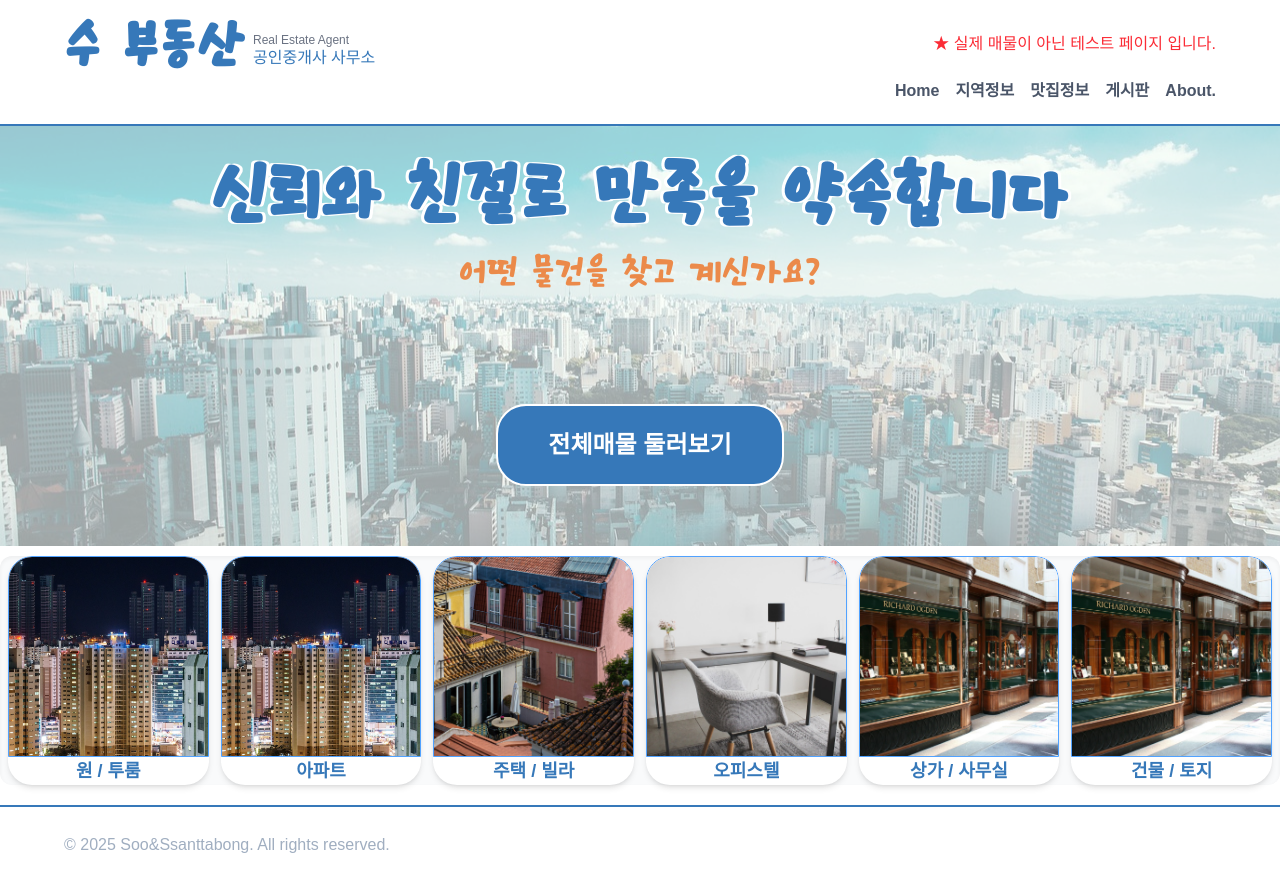
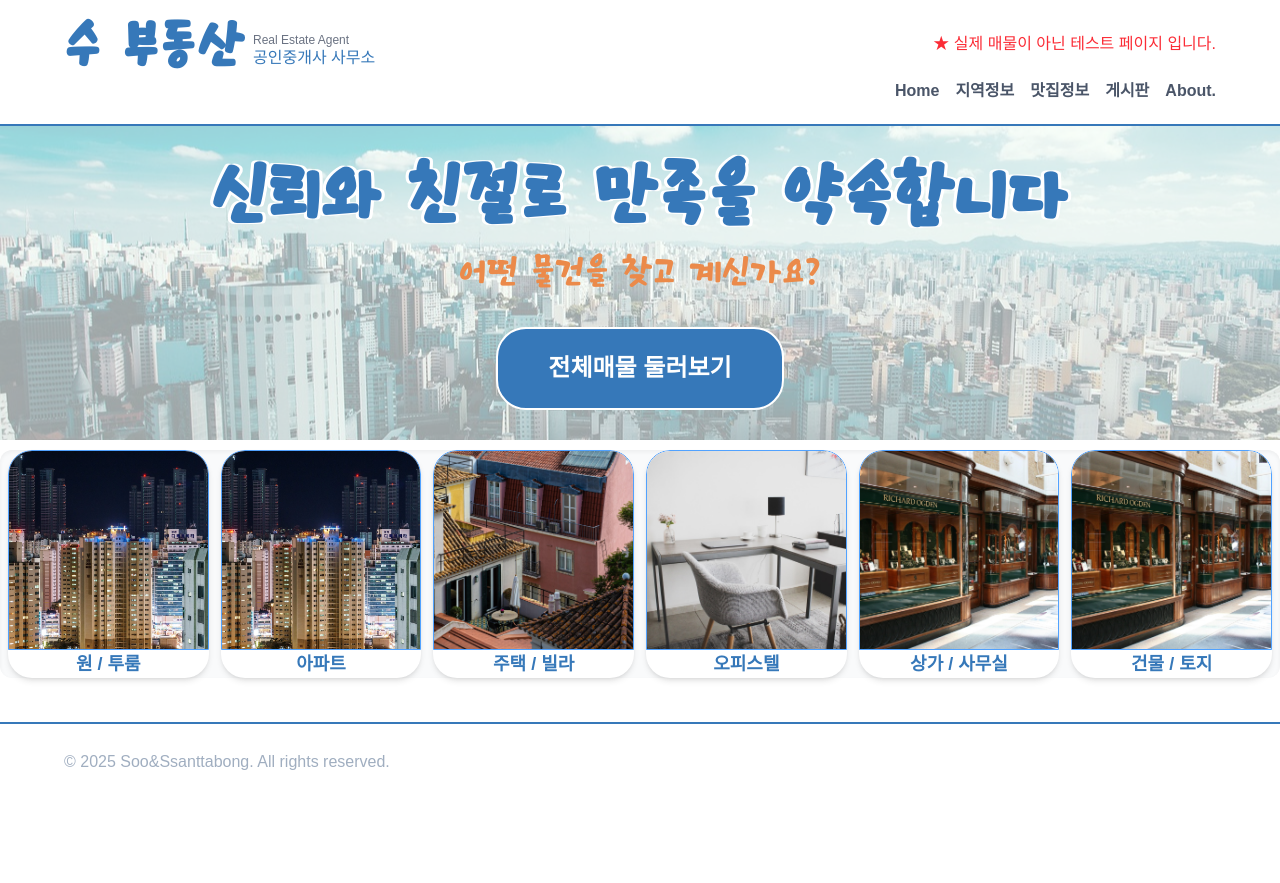
Before and after one commit to Ttabong/ssangttabong, a Next.js app: page / in a window 1280 px wide. After the commit the page ends 800 px from the top, so only its background shows below. Built offline with nearby package versions, Linux system fonts and the light colour scheme.

Commit message:
ui update

```diff
--- a/src/app/globals.css
+++ b/src/app/globals.css
@@ -146,7 +146,7 @@ header {
 .hero_b {
   font-family: 'Noto Sans KR', 'Apple SD Gothic Neo', 'Malgun Gothic', sans-serif;
   text-align: center;
-  margin-bottom: 60px;
+  margin-bottom: 30px;
 
 }
 
--- a/src/app/page.tsx
+++ b/src/app/page.tsx
@@ -26,7 +26,7 @@ export default function Home() {
 
             <p className="mb-6 text-lg">어떤 물건을 찾고 계신가요?</p>
 
-            <br/> <br/> <br/>
+
             <Link href="/listings" className="hero_b btn-primary inline-block">
               전체매물 둘러보기
             </Link>
```
